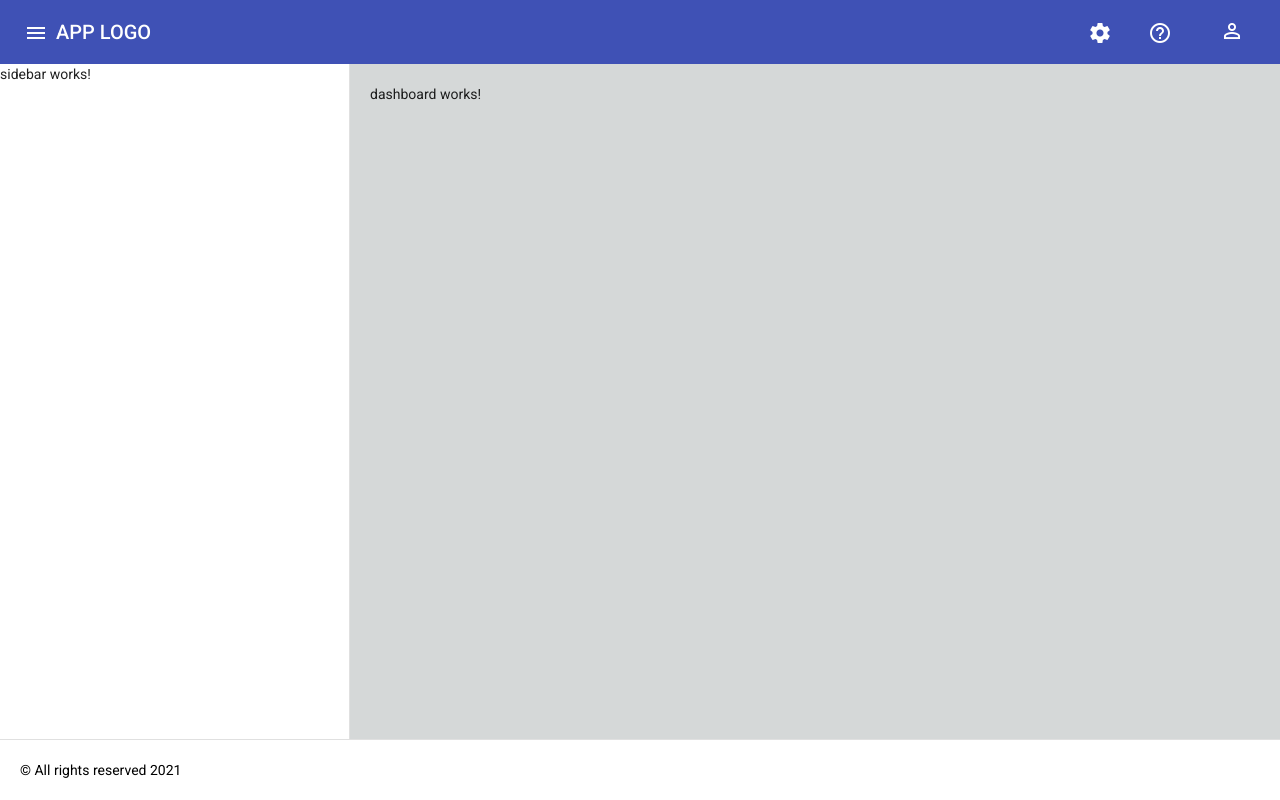
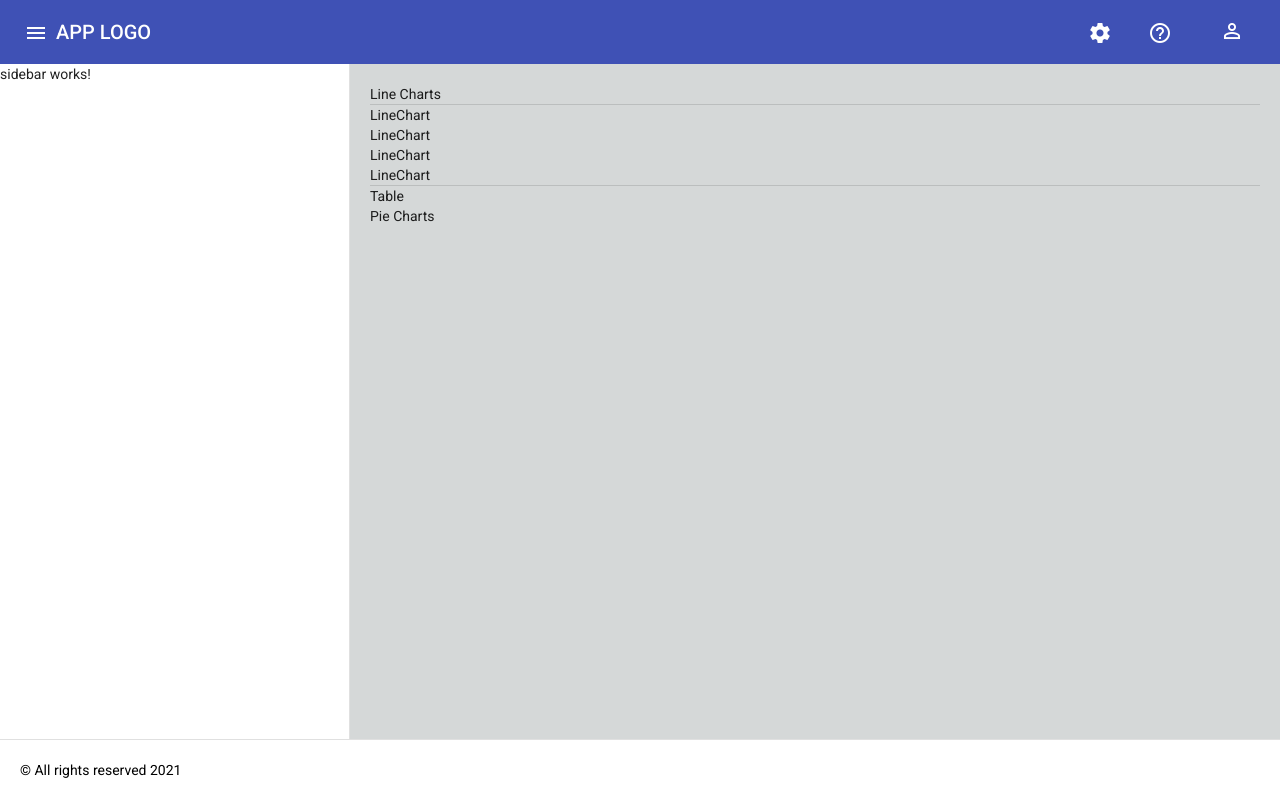
Before and after one commit to Prasadraj6897/Angular_Material_DashBoard, an Angular app: page / in a window 1280 px wide. Built offline with nearby package versions, Linux system fonts and the light colour scheme.

Commit message:
Added sample Content for dashbord

```diff
--- a/src/app/modules/dashboard/dashboard.component.html
+++ b/src/app/modules/dashboard/dashboard.component.html
@@ -1 +1,19 @@
-<p>dashboard works!</p>
+<div>
+    Line Charts
+</div>
+
+<mat-divider></mat-divider>
+
+<div>
+    <div>LineChart</div>
+    <div>LineChart</div>
+    <div>LineChart</div>
+    <div>LineChart</div>
+</div>
+
+<mat-divider></mat-divider>
+
+<div>
+    <div>Table</div>
+    <div>Pie Charts</div>
+</div>
```
Also changed, not shown: src/app/layouts/default/default.module.ts (+7 -6 lines).
